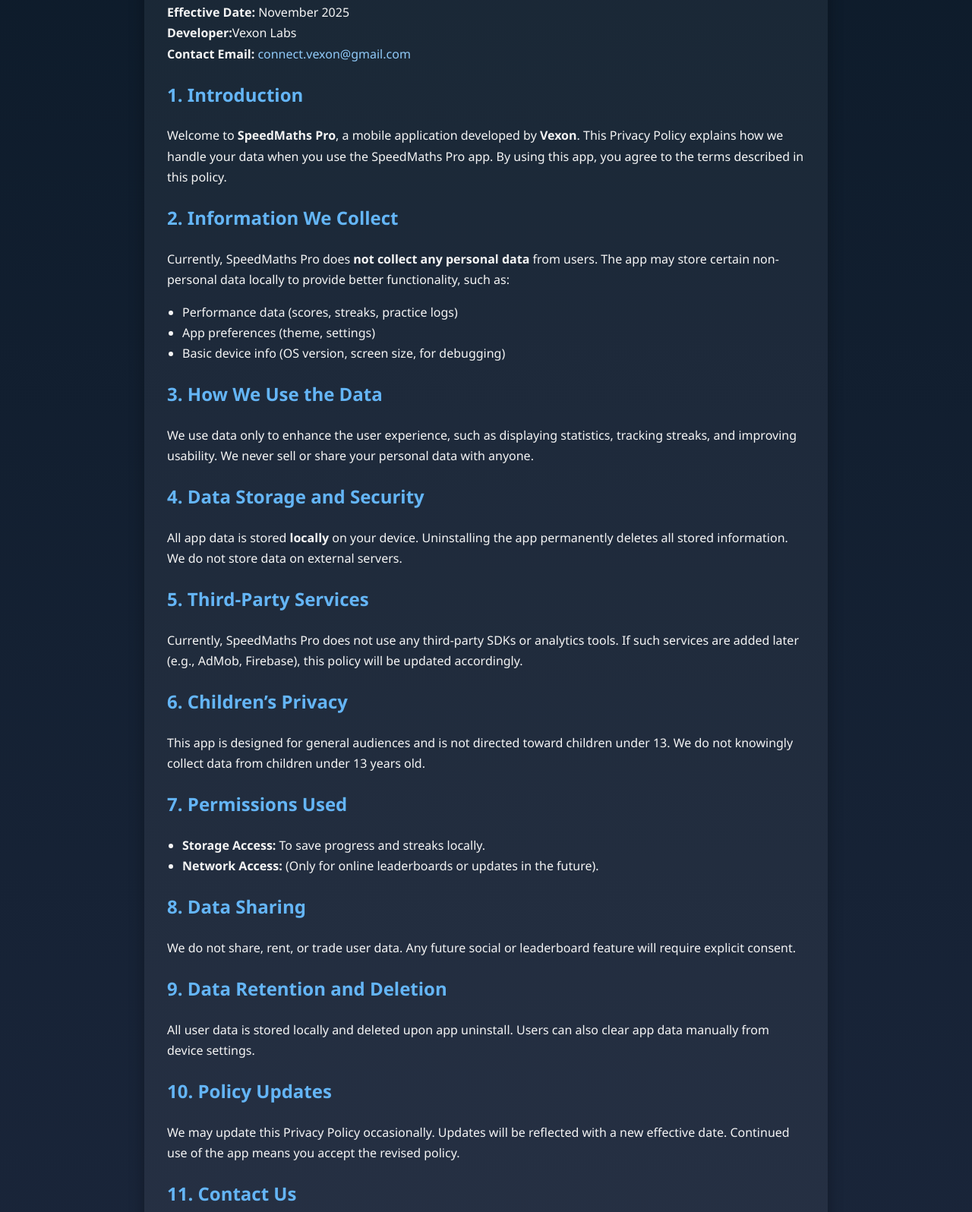
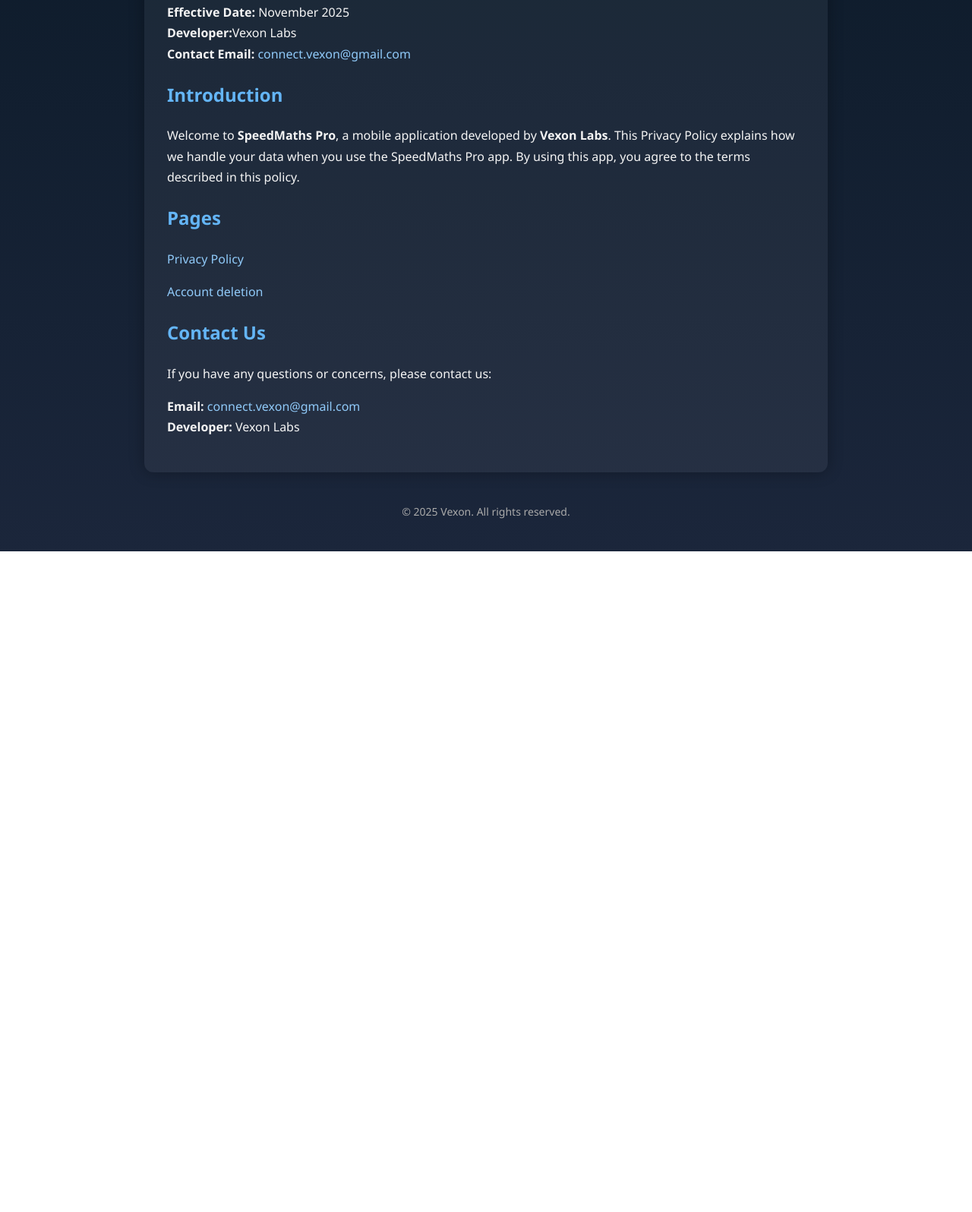
Before and after one commit to vexonlabs/speedmathspro, a plain HTML site: page index.html in a window 1280 px wide. Shown: the part 164-1760 px from the top of the page at 76% size. After the commit the page ends 890 px from the top, so only its background shows below. Drawn offline with Linux system fonts and the light colour scheme.

Commit message:
Update index.html

```diff
--- a/index.html
+++ b/index.html
@@ -56,53 +56,14 @@
     <strong>Contact Email:</strong>
     <a href="mailto:connect.vexon@gmail.com">connect.vexon@gmail.com</a></p>
 
-    <h2>1. Introduction</h2>
-    <p>Welcome to <strong>SpeedMaths Pro</strong>, a mobile application developed by <strong>Vexon</strong>.
+    <h2>Introduction</h2>
+    <p>Welcome to <strong>SpeedMaths Pro</strong>, a mobile application developed by <strong>Vexon Labs</strong>.
     This Privacy Policy explains how we handle your data when you use the SpeedMaths Pro app.
     By using this app, you agree to the terms described in this policy.</p>
-
-    <h2>2. Information We Collect</h2>
-    <p>Currently, SpeedMaths Pro does <strong>not collect any personal data</strong> from users.
-    The app may store certain non-personal data locally to provide better functionality, such as:</p>
-    <ul>
-      <li>Performance data (scores, streaks, practice logs)</li>
-      <li>App preferences (theme, settings)</li>
-      <li>Basic device info (OS version, screen size, for debugging)</li>
-    </ul>
-
-    <h2>3. How We Use the Data</h2>
-    <p>We use data only to enhance the user experience, such as displaying statistics, tracking streaks, and improving usability.
-    We never sell or share your personal data with anyone.</p>
-
-    <h2>4. Data Storage and Security</h2>
-    <p>All app data is stored <strong>locally</strong> on your device. Uninstalling the app permanently deletes all stored information.
-    We do not store data on external servers.</p>
-
-    <h2>5. Third-Party Services</h2>
-    <p>Currently, SpeedMaths Pro does not use any third-party SDKs or analytics tools.
-    If such services are added later (e.g., AdMob, Firebase), this policy will be updated accordingly.</p>
-
-    <h2>6. Children’s Privacy</h2>
-    <p>This app is designed for general audiences and is not directed toward children under 13.
-    We do not knowingly collect data from children under 13 years old.</p>
-
-    <h2>7. Permissions Used</h2>
-    <ul>
-      <li><strong>Storage Access:</strong> To save progress and streaks locally.</li>
-      <li><strong>Network Access:</strong> (Only for online leaderboards or updates in the future).</li>
-    </ul>
-
-    <h2>8. Data Sharing</h2>
-    <p>We do not share, rent, or trade user data. Any future social or leaderboard feature will require explicit consent.</p>
-
-    <h2>9. Data Retention and Deletion</h2>
-    <p>All user data is stored locally and deleted upon app uninstall. Users can also clear app data manually from device settings.</p>
-
-    <h2>10. Policy Updates</h2>
-    <p>We may update this Privacy Policy occasionally. Updates will be reflected with a new effective date.
-    Continued use of the app means you accept the revised policy.</p>
-
-    <h2>11. Contact Us</h2>
+<h2>Pages</h2>
+    <p><a href="/privacy_policy.html">Privacy Policy</a></p>
+    <p><a href="/account_deletion.html">Account deletion</a></p>
+    <h2> Contact Us</h2>
     <p>If you have any questions or concerns, please contact us:</p>
     <p><strong>Email:</strong> <a href="mailto:connect.vexon@gmail.com">connect.vexon@gmail.com</a><br>
     <strong>Developer:</strong> Vexon Labs</p>
```
